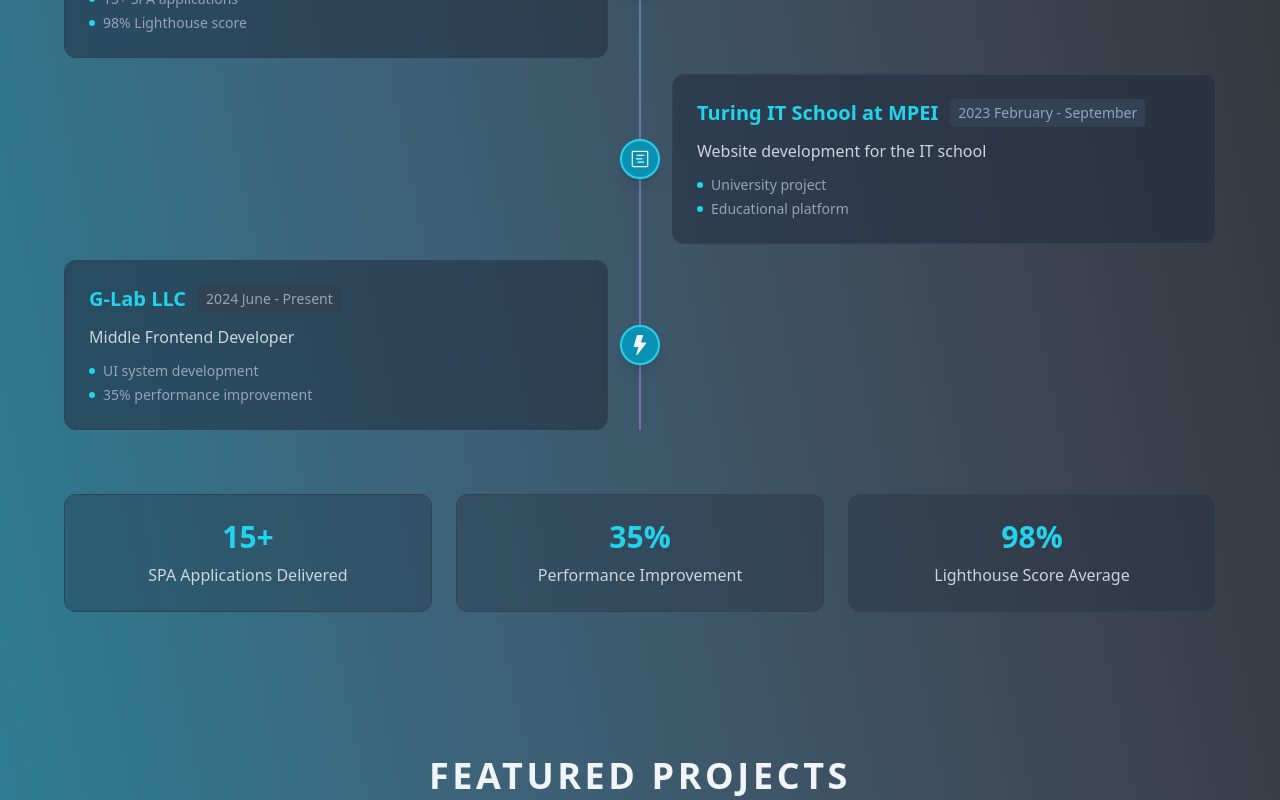
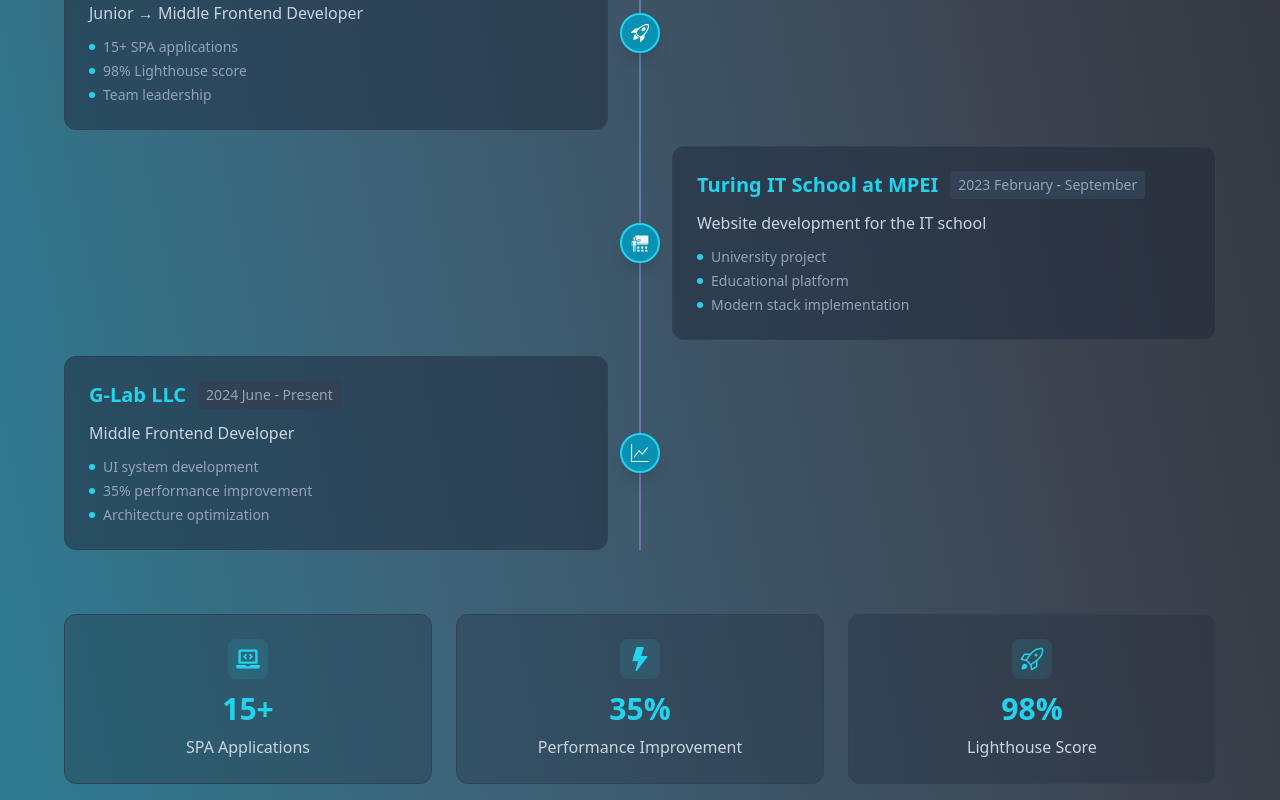
Before and after one commit to murashko12/MurashkoPA-portfolio, a React (Vite) app: page / in a window 1280 px wide. Shown: the part 1600-2400 px from the top of the page. Built offline with nearby package versions, Linux system fonts and the light colour scheme.

Commit message:
middle improvement

```diff
--- a/src/components/About.tsx
+++ b/src/components/About.tsx
@@ -1,7 +1,26 @@
-import { BsLightningFill } from "react-icons/bs";
-import { GiClassicalKnowledge } from "react-icons/gi";
-import { GoProjectRoadmap } from "react-icons/go";
-import { SiFreelancer } from "react-icons/si";
+import { motion } from "framer-motion";
+import {
+  BsLightningFill,
+  // BsCodeSlash,
+  BsRocketTakeoff,
+  BsGraphUp
+} from "react-icons/bs";
+import {
+  // GiGraduateCap,
+  GiTeacher,
+  GiSpiderWeb
+} from "react-icons/gi";
+import {
+  // GoProjectRoadmap,
+  GoRocket
+} from "react-icons/go";
+import {
+  SiFreelancer
+} from "react-icons/si";
+import {
+  // FaUniversity,
+  FaLaptopCode
+} from "react-icons/fa";
 
 interface TimelineEvent {
   date: string;
@@ -17,88 +36,219 @@
       date: "2021 September",
       title: "Logistics Engineering Center",
       description: "Development of the client side of the company's website",
-      icon: <GiClassicalKnowledge className="text-slate-100" size={20} />,
-      achievements: ["First commercial project", "SPA development"]
+      icon: <GiSpiderWeb className="text-slate-100" size={18} />,
+      achievements: ["First commercial project", "SPA development", "Client-side architecture"]
     },
     {
-      date: "2021 March",
+      date: "2022 March",
       title: "Thmoon Startup",
-      description: "Junior Frontend Developer",
-      icon: <SiFreelancer className="text-slate-100" size={20} />,
-      achievements: ["React & TypeScript", "Startup environment"]
+      description: "Frontend Developer Intern",
+      icon: <SiFreelancer className="text-slate-100" size={18} />,
+      achievements: ["React & TypeScript", "Startup environment", "Agile development"]
     },
     {
       date: "2023 February",
       title: "Thmoon Startup",
-      description: "Middle Frontend Developer",
-      icon: <BsLightningFill className="text-slate-100" size={20} />,
-      achievements: ["15+ SPA applications", "98% Lighthouse score"]
+      description: "Junior → Middle Frontend Developer",
+      icon: <BsRocketTakeoff className="text-slate-100" size={18} />,
+      achievements: ["15+ SPA applications", "98% Lighthouse score", "Team leadership"]
     },
     {
       date: "2023 February - September",
       title: "Turing IT School at MPEI",
       description: "Website development for the IT school",
-      icon: <GoProjectRoadmap className="text-slate-100" size={20} />,
-      achievements: ["University project", "Educational platform"]
+      icon: <GiTeacher className="text-slate-100" size={18} />,
+      achievements: ["University project", "Educational platform", "Modern stack implementation"]
     },
     {
       date: "2024 June - Present",
       title: "G-Lab LLC",
       description: "Middle Frontend Developer",
-      icon: <BsLightningFill className="text-slate-100" size={20} />,
-      achievements: ["UI system development", "35% performance improvement"]
+      icon: <BsGraphUp className="text-slate-100" size={18} />,
+      achievements: ["UI system development", "35% performance improvement", "Architecture optimization"]
     }
   ];
 
-  const TimelineItem = ({ event, isEven }: { event: TimelineEvent; isEven: boolean }) => (
-    <div className="mt-6 sm:mt-0 sm:mb-12">
+  // Анимации
+  const containerVariants = {
+    hidden: { opacity: 0 },
+    visible: {
+      opacity: 1,
+      transition: {
+        staggerChildren: 0.3
+      }
+    }
+  }
+
+  const timelineItemVariants = {
+    hidden: {
+      opacity: 0,
+      y: 50,
+      scale: 0.9
+    },
+    visible: {
+      opacity: 1,
+      y: 0,
+      scale: 1,
+      transition: {
+        duration: 0.6,
+        ease: "easeOut"
+      }
+    }
+  }
+
+  const iconVariants = {
+    hidden: {
+      scale: 0,
+      rotate: -180
+    },
+    visible: {
+      scale: 1,
+      rotate: 0,
+      transition: {
+        type: "spring",
+        stiffness: 200,
+        damping: 15,
+        delay: 0.2
+      }
+    },
+    hover: {
+      scale: 1.1,
+      rotate: 5,
+      transition: {
+        duration: 0.2
+      }
+    }
+  }
+
+  const achievementVariants = {
+    hidden: { opacity: 0, x: -20 },
+    visible: (custom: number) => ({
+      opacity: 1,
+      x: 0,
+      transition: {
+        delay: custom * 0.1,
+        duration: 0.4
+      }
+    })
+  }
+
+  const statsVariants = {
+    hidden: { scale: 0, opacity: 0 },
+    visible: (custom: number) => ({
+      scale: 1,
+      opacity: 1,
+      transition: {
+        delay: custom * 0.1,
+        duration: 0.5,
+        type: "spring",
+        stiffness: 100
+      }
+    })
+  }
+
+  const TimelineItem = ({ event, isEven }: { event: TimelineEvent; isEven: boolean; index: number }) => (
+    <motion.div
+      variants={timelineItemVariants}
+      className="mt-6 sm:mt-0 sm:mb-12"
+    >
       <div className="flex flex-col sm:flex-row items-center">
         <div className={`flex ${isEven ? 'justify-start' : 'justify-end'} w-full mx-auto items-center`}>
           <div className={`w-full text-center sm:text-left sm:w-1/2 ${isEven ? 'sm:pr-8' : 'sm:pl-8'}`}>
-            <div className="p-6 bg-slate-800/50 border border-slate-700 rounded-xl text-slate-100 hover:bg-slate-800/70 transition-all duration-300">
+            <motion.div
+              whileHover={{
+                y: -5,
+                transition: { duration: 0.2 }
+              }}
+              className="p-6 bg-slate-800/50 border border-slate-700 rounded-xl text-slate-100 hover:bg-slate-800/70 transition-all duration-300 cursor-pointer group"
+            >
               <div className="flex items-center gap-3 mb-3">
-                <h2 className="text-xl font-semibold text-cyan-400">{event.title}</h2>
-                <span className="text-sm text-slate-400 bg-slate-700 px-2 py-1 rounded">
+                <motion.h2
+                  className="text-xl font-semibold text-cyan-400 group-hover:text-cyan-300 transition-colors"
+                  whileHover={{ scale: 1.02 }}
+                >
+                  {event.title}
+                </motion.h2>
+                <motion.span
+                  className="text-sm text-slate-400 bg-slate-700 px-2 py-1 rounded group-hover:bg-slate-600 transition-colors"
+                  whileHover={{ scale: 1.05 }}
+                >
                   {event.date}
-                </span>
+                </motion.span>
               </div>
-              <p className="text-slate-300 mb-3">{event.description}</p>
+              <motion.p
+                className="text-slate-300 mb-3 group-hover:text-slate-200 transition-colors"
+                whileHover={{ x: 5 }}
+              >
+                {event.description}
+              </motion.p>
               {event.achievements && (
-                <ul className="text-sm text-slate-400 space-y-1">
-                  {event.achievements.map((achievement, index) => (
-                    <li key={index} className="flex items-center gap-2">
-                      <div className="w-1.5 h-1.5 bg-cyan-400 rounded-full" />
+                <motion.ul className="text-sm text-slate-400 space-y-1">
+                  {event.achievements.map((achievement, achievementIndex) => (
+                    <motion.li
+                      key={achievementIndex}
+                      className="flex items-center gap-2 group-hover:text-slate-300 transition-colors"
+                      variants={achievementVariants}
+                      custom={achievementIndex}
+                    >
+                      <motion.div
+                        className="w-1.5 h-1.5 bg-cyan-400 rounded-full group-hover:bg-cyan-300 transition-colors"
+                        whileHover={{ scale: 1.5 }}
+                      />
                       {achievement}
-                    </li>
+                    </motion.li>
                   ))}
-                </ul>
+                </motion.ul>
               )}
-            </div>
+            </motion.div>
           </div>
         </div>
-        <div className="rounded-full bg-cyan-600 border-2 border-cyan-400 w-10 h-10 absolute left-1/2 -translate-y-4 sm:translate-y-0 transform -translate-x-1/2 flex items-center justify-center shadow-lg">
+        <motion.div
+          variants={iconVariants}
+          whileHover="hover"
+          className="rounded-full bg-cyan-600 border-2 border-cyan-400 w-10 h-10 absolute left-1/2 -translate-y-4 sm:translate-y-0 transform -translate-x-1/2 flex items-center justify-center shadow-lg z-10"
+        >
           {event.icon}
-        </div>
+        </motion.div>
       </div>
-    </div>
+    </motion.div>
   );
 
   return (
     <section id="about" className="w-[90%] max-w-[1200px] mx-auto py-16">
-      <div className="text-center mb-12">
+      {/* Header */}
+      <motion.div
+        initial={{ opacity: 0, y: 30 }}
+        whileInView={{ opacity: 1, y: 0 }}
+        viewport={{ once: true }}
+        transition={{ duration: 0.6 }}
+        className="text-center mb-12"
+      >
         <h1 className="uppercase tracking-widest font-bold text-4xl text-slate-100 mb-4">
           Career Journey
         </h1>
         <div className="w-24 h-1 bg-cyan-400 mx-auto mb-6" />
-        <p className="text-slate-300 text-lg max-w-3xl mx-auto leading-relaxed">
+        <motion.p
+          className="text-slate-300 text-lg max-w-3xl mx-auto leading-relaxed"
+          initial={{ opacity: 0 }}
+          whileInView={{ opacity: 1 }}
+          viewport={{ once: true }}
+          transition={{ delay: 0.3, duration: 0.6 }}
+        >
           Frontend Developer with <span className="text-cyan-400 font-semibold">4+ years</span> of commercial experience,
           specializing in modern <span className="text-cyan-400">React & TypeScript</span>. From internship to Middle Developer,
           I've delivered high-performance applications with measurable results in performance optimization and user experience.
-        </p>
-      </div>
+        </motion.p>
+      </motion.div>
 
       {/* Timeline */}
-      <div className="relative">
+      <motion.div
+        variants={containerVariants}
+        initial="hidden"
+        whileInView="visible"
+        viewport={{ once: true, margin: "-100px" }}
+        className="relative"
+      >
         <div className="hidden sm:block absolute left-1/2 transform -translate-x-1/2 h-full w-0.5 bg-gradient-to-b from-cyan-400/50 to-purple-400/50" />
 
         <div className="space-y-4">
@@ -107,28 +257,54 @@
               key={index}
               event={event}
               isEven={index % 2 === 0}
+              index={index}
             />
           ))}
         </div>
-      </div>
+      </motion.div>
 
       {/* Key Achievements Summary */}
-      <div className="mt-16 grid grid-cols-1 md:grid-cols-3 gap-6">
-        <div className="text-center p-6 bg-slate-800/30 rounded-xl border border-slate-700">
-          <div className="text-3xl font-bold text-cyan-400 mb-2">15+</div>
-          <div className="text-slate-300">SPA Applications Delivered</div>
-        </div>
-        <div className="text-center p-6 bg-slate-800/30 rounded-xl border border-slate-700">
-          <div className="text-3xl font-bold text-cyan-400 mb-2">35%</div>
-          <div className="text-slate-300">Performance Improvement</div>
-        </div>
-        <div className="text-center p-6 bg-slate-800/30 rounded-xl border border-slate-700">
-          <div className="text-3xl font-bold text-cyan-400 mb-2">98%</div>
-          <div className="text-slate-300">Lighthouse Score Average</div>
-        </div>
-      </div>
+      <motion.div
+        variants={containerVariants}
+        initial="hidden"
+        whileInView="visible"
+        viewport={{ once: true }}
+        className="mt-16 grid grid-cols-1 md:grid-cols-3 gap-6"
+      >
+        {[
+          { number: "15+", label: "SPA Applications", icon: <FaLaptopCode className="text-cyan-400" size={24} /> },
+          { number: "35%", label: "Performance Improvement", icon: <BsLightningFill className="text-cyan-400" size={24} /> },
+          { number: "98%", label: "Lighthouse Score", icon: <GoRocket className="text-cyan-400" size={24} /> }
+        ].map((stat, index) => (
+          <motion.div
+            key={index}
+            variants={statsVariants}
+            custom={index}
+            whileHover={{
+              y: -5,
+              transition: { duration: 0.2 }
+            }}
+            className="text-center p-6 bg-slate-800/30 rounded-xl border border-slate-700 hover:border-cyan-400 transition-all duration-300 group cursor-pointer"
+          >
+            <div className="flex justify-center mb-3">
+              <motion.div
+                whileHover={{ scale: 1.2, rotate: 5 }}
+                className="p-2 bg-cyan-400/10 rounded-lg"
+              >
+                {stat.icon}
+              </motion.div>
+            </div>
+            <div className="text-3xl font-bold text-cyan-400 mb-2 group-hover:text-cyan-300 transition-colors">
+              {stat.number}
+            </div>
+            <div className="text-slate-300 group-hover:text-slate-200 transition-colors">
+              {stat.label}
+            </div>
+          </motion.div>
+        ))}
+      </motion.div>
     </section>
-  );
-};
+  )
+}
 
-export default About;
+export default About
--- a/src/components/Portfolio.tsx
+++ b/src/components/Portfolio.tsx
@@ -15,8 +15,7 @@
 } from "react-icons/si"
 import { IProjectParams } from './ProjectCard'
 
-const Portfolio: React.FC = () => {
-  // Object with icons
+const Portfolio = () => {
     const StackIcons: Record<string, JSX.Element> = {
         "HTML": <SiHtml5 className="text-orange-500" size={24} />,
         "CSS": <SiCss3 className="text-blue-500" size={24} />,
@@ -187,7 +186,6 @@
                 ))}
             </motion.div>
 
-      {/* CTA */}
             <motion.div
                 initial={{ opacity: 0, y: 30 }}
                 whileInView={{ opacity: 1, y: 0 }}
```
Also changed, not shown: src/components/ProjectCard.tsx (+12 -28 lines). Lines whose indentation alone changed are shown as unchanged.
